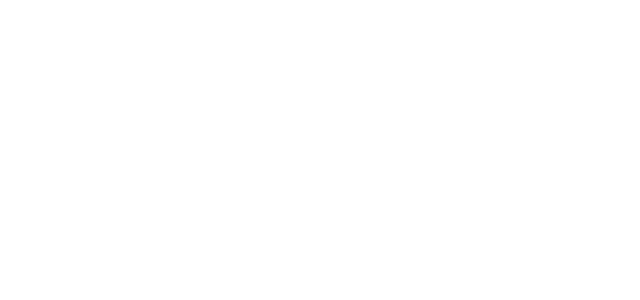
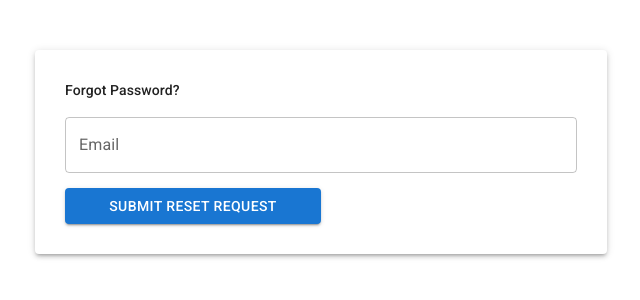
Before and after one commit to jenleap/my-lists-web, a React (Create React App) app: page /forgot-password in a window 1280 px wide. Before the commit this address had no page. Shown: the top 300 px of the page, without its empty margins (319-959 px from the left). Built offline with nearby package versions, Linux system fonts and the light colour scheme.

Commit message:
add BE calls

```diff
--- a/src/components/app-routes.component.tsx
+++ b/src/components/app-routes.component.tsx
@@ -1,13 +1,15 @@
 import { Route, Routes } from "react-router-dom"
 import { SignUp } from "./signup.components"
 import { ResetPassword } from "./reset-password.component"
+import { ForgotPassword } from "./forgot-password.component"
 
 export const AppRoutes = () => {
     return (
         <Routes>
             <Route path="/" element={ <SignUp />} />
             <Route path="/signup" element={ <SignUp />} />
-            <Route path="/reset-password/:token" element={<ResetPassword />} />
+            <Route path="/forgot-password" element={ <ForgotPassword />} />
+            <Route path="/reset-password/:tokenId" element={<ResetPassword />} />
         </Routes>
     )
 }
--- /dev/null
+++ b/src/components/forgot-password.component.tsx
@@ -0,0 +1,46 @@
+import { Alert, Box, Button, Paper, TextField, Typography } from "@mui/material";
+import { useState } from "react";
+
+export const ForgotPassword = () => {
+    const [email, setEmail] = useState('');
+    const [message, setMessage] = useState('');
+
+
+    const handleSubmit = async () => {
+            const userData = {
+                'email': email
+            };
+            const res = await fetch("http://localhost:3003/request-reset", {
+                method: 'POST',
+                headers: {
+                    'Accept': 'application/json',
+                    'Content-Type': 'application/json'
+                },
+                body: JSON.stringify(userData)
+           });
+
+            if (res.ok) {
+                setMessage("Password reset submitted. Please check your email for a reset link.");
+            }
+
+    }
+
+    return (
+        <Paper elevation={3} sx={{ width: "40%", margin: "50px auto", padding: "30px"}}>
+            <Box sx={{ display: "flex", flexDirection: "column", gap: "15px"}}>
+                    <Typography variant="subtitle2">Forgot Password?</Typography>
+                    <TextField
+                        key="email"
+                        label="Email"
+                        variant="outlined"
+                        value={ email }
+                        onChange={(e) => setEmail(e.target.value)}
+                    />
+
+                    <Button sx={{ width: '50%'}} variant="contained" onClick={ handleSubmit }>Submit Reset Request</Button>
+
+                    {message && <Alert severity="success">{ message }</Alert>}
+            </Box>
+        </Paper>
+        )
+}
--- a/src/components/reset-password.component.tsx
+++ b/src/components/reset-password.component.tsx
@@ -1,21 +1,38 @@
 import { Alert, Box, Button, Paper, TextField } from "@mui/material";
 import { useState } from "react";
+import { useParams } from "react-router-dom";
 
 export const ResetPassword = () => {
     const [email, setEmail] = useState('');
     const [password, setPassword] = useState('');
     const [confirmPassword, setConfirmPassword] = useState('');
     const [message, setMessage] = useState('');
+    const [success, setSuccess] = useState(false);
 
+    const { tokenId } = useParams();
 
-    const handleSubmit = () => {
+    const handleSubmit = async () => {
         if (password !== confirmPassword) {
             setMessage("Password does not match.")
         } else {
             const userData = {
                 'email': email,
-                'password': password
+                'newPassword': password,
+                'resetToken': tokenId
             };
+            const res = await fetch("http://localhost:3003/reset", {
+                method: 'POST',
+                headers: {
+                    'Accept': 'application/json',
+                    'Content-Type': 'application/json'
+                },
+                body: JSON.stringify(userData)
+           });
+            if (res.ok) {
+                setSuccess(true);
+            } else {
+                setMessage("Error resetting password.")
+            }
         }
     }
 
@@ -50,6 +67,8 @@ export const ResetPassword = () => {
                     {message && <Alert severity="error">{ message }</Alert>}
 
                     <Button sx={{ width: '30%'}} variant="contained" onClick={ handleSubmit }>Reset Password</Button>
+
+                    {success && <Alert severity="success">Password successfully reset.</Alert>}
             </Box>
         </Paper>
         )
--- a/src/components/signup.components.tsx
+++ b/src/components/signup.components.tsx
@@ -1,5 +1,6 @@
-import { Alert, Box, Button, Paper, TextField } from "@mui/material";
+import { Alert, Box, Button, Paper, TextField, Typography } from "@mui/material";
 import { useState } from "react";
+import { Link } from "react-router-dom";
 
 export const SignUp = () => {
     const [email, setEmail] = useState('');
@@ -27,10 +28,11 @@ export const SignUp = () => {
                 },
                 body: JSON.stringify(userData)
            });
-            console.log(res);
-           if (res.ok) {
+
+            const json = await res.json();
+            if (json.token) {
                 setSuccess(true);
-           }
+            }
         }
     }
 
@@ -74,6 +76,10 @@ export const SignUp = () => {
                     <Button sx={{ width: '30%'}} variant="contained" onClick={ handleSubmit }>Sign Up</Button>
 
                     {success && <Alert severity="success">User successfully created!</Alert>}
+
+                    <Link style={{ textDecoration: 'none'}} to={ "forgot-password"}>
+                        <Typography variant="overline">Forgot password?</Typography>
+                    </Link>
             </Box>
         </Paper>
     )
```
